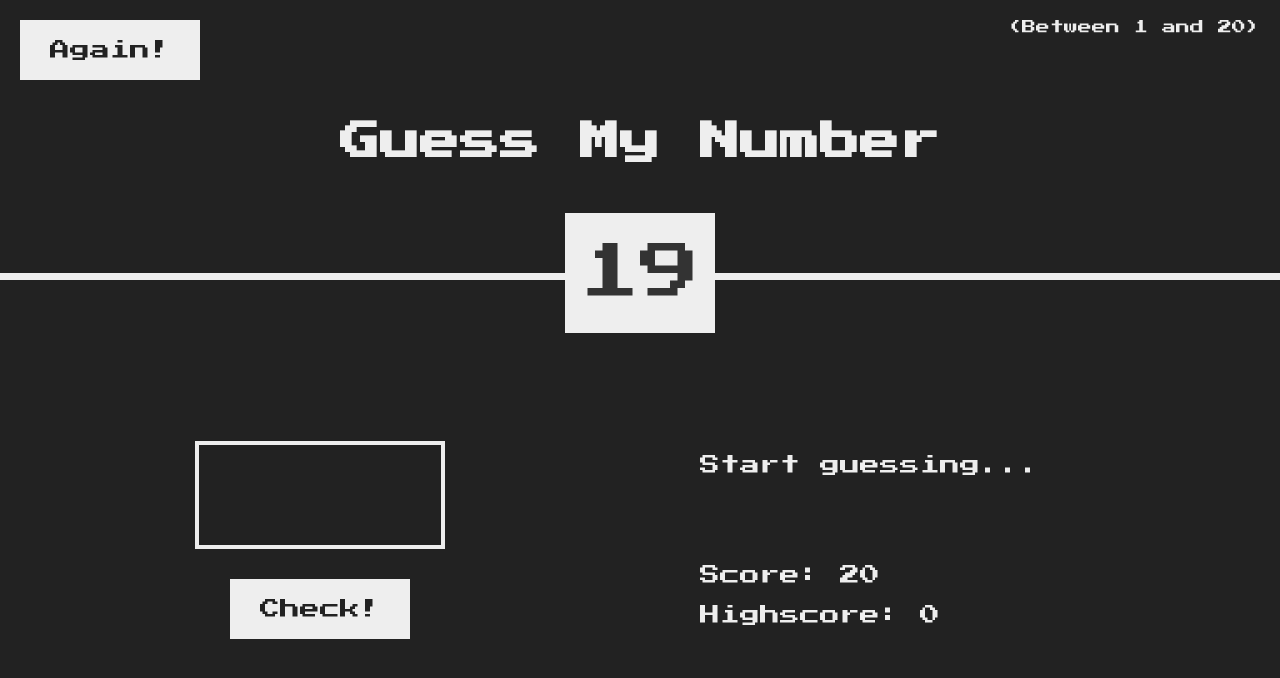
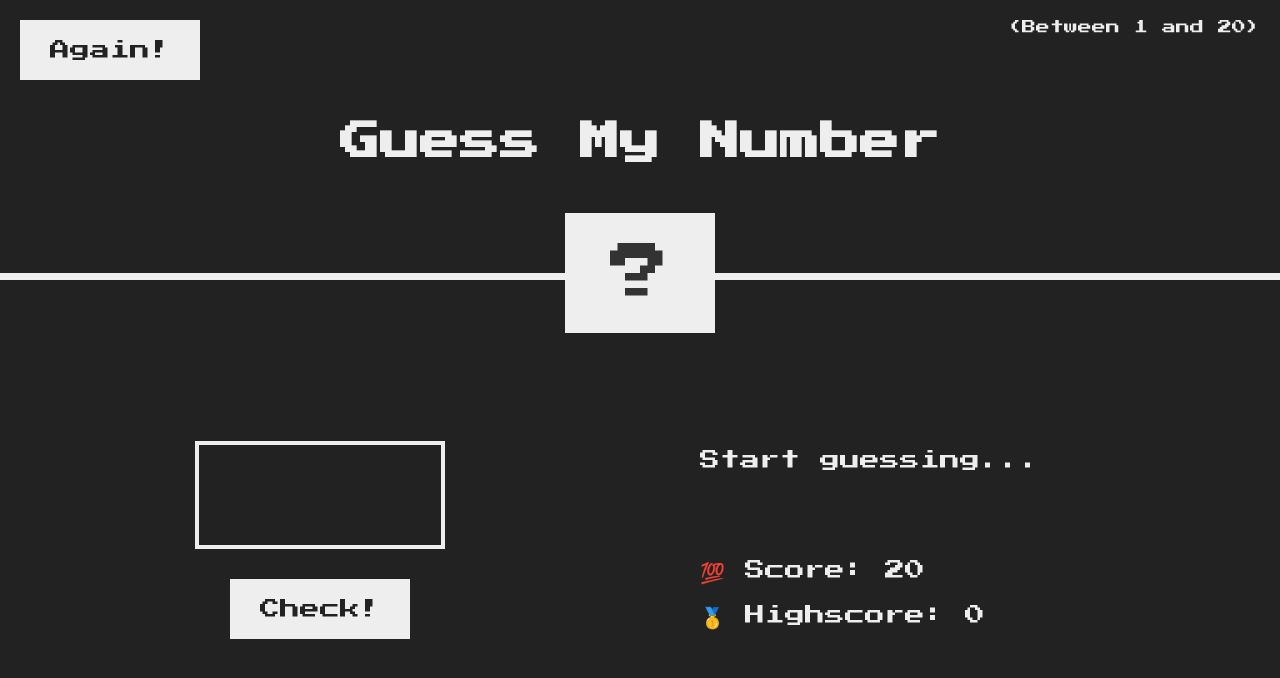
Before and after one commit to LuuVanCui/dom-guess-number, a plain HTML site: page Guess My Number/index.html in a window 1280 px wide. Both pictures are taken after a click on the button "Again!". Drawn offline with Linux system fonts and the light colour scheme.

Commit message:
finished

```diff
--- a/Guess My Number/index.html
+++ b/Guess My Number/index.html
@@ -21,9 +21,9 @@
         </section>
         <section class="right">
             <p class="message">Start guessing...</p>
-            <p class="label-score">Score: <span class="score">20</span></p>
+            <p class="label-score">💯 Score: <span class="score">20</span></p>
             <p class="label-highscore">
-                Highscore: <span class="highscore">0</span>
+                🥇 Highscore: <span class="highscore">0</span>
             </p>
         </section>
     </main>
--- a/Guess My Number/script.js
+++ b/Guess My Number/script.js
@@ -1,8 +1,8 @@
 'use strict';
 
-const secretNumber = Math.floor(Math.random() * 20) + 1;
+let secretNumber = Math.floor(Math.random() * 20) + 1;
 let score = 20;
-document.querySelector('.number').textContent = secretNumber;
+let highscore = 0;
 
 document.querySelector('.check').addEventListener('click', function() {
     const guess = Number(document.querySelector('.guess').value);
@@ -32,10 +32,26 @@ document.querySelector('.check').addEventListener('click', function() {
         }
     // When guess is correct!
     } else {
+        document.querySelector('.number').textContent = secretNumber;
         document.querySelector('.message').textContent = '🎉 Correct number!';
         document.querySelector('.highscore').textContent = score;
 
         document.querySelector('body').style.backgroundColor = '#60b347';
         document.querySelector('.number').style.width = '30rem';
+        if (score > highscore) {
+            highscore = score;
+            document.querySelector('.highscore').textContent = highscore;
+        }
     }
 });
+
+document.querySelector('.again').addEventListener('click', function() {
+    document.querySelector('body').style.backgroundColor = '#222';
+    document.querySelector('.number').style.width = '15rem';
+    document.querySelector('.number').textContent = '?';
+    document.querySelector('.guess').value = '';
+    document.querySelector('.message').textContent = 'Start guessing...';
+    secretNumber = Math.floor(Math.random() * 20) + 1;
+    score = 20;
+    document.querySelector('.score').textContent = 20;
+});
```
